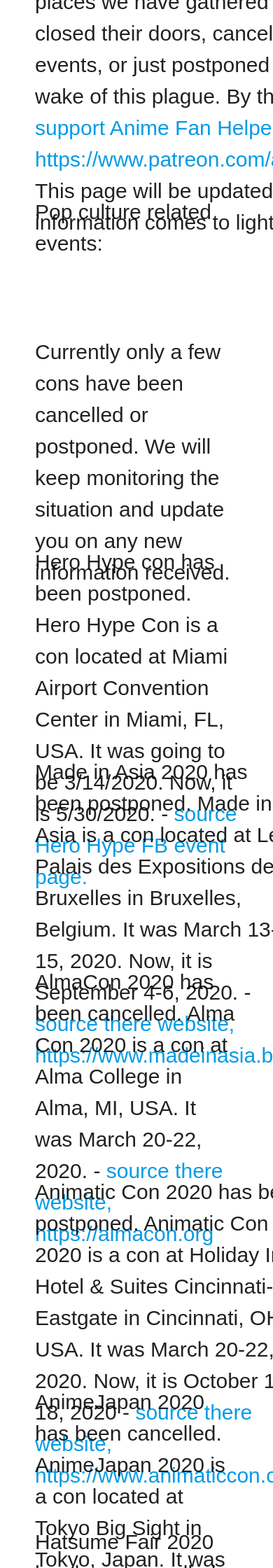
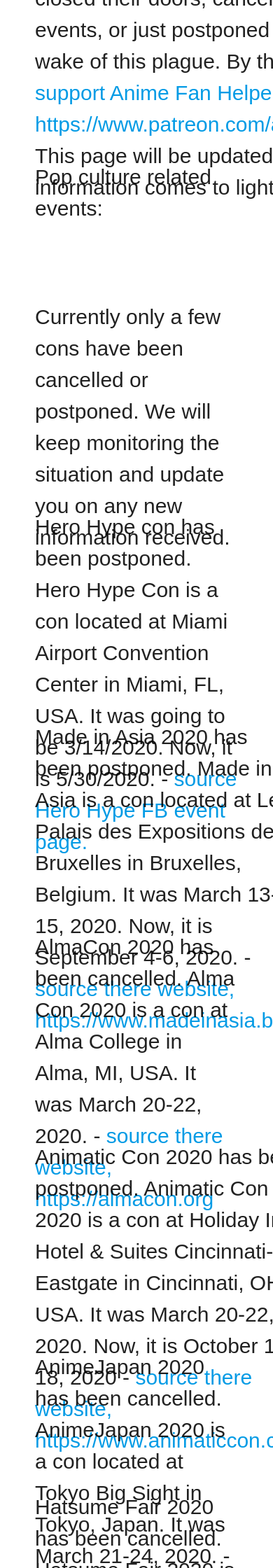
Before and after one commit to Jacobaallen/animehelper, a PHP site: page /News/news-specialreport-coronavirus.html in a window 390 px wide; the page is wider, and only the part inside the window is pictured. Shown: the part 1000-3240 px from the top of that part at 70% size. Run offline with PHP 8.4, Linux system fonts and the light colour scheme.

Commit message:
fixed a bug

```diff
--- a/News/news-specialreport-coronavirus.css
+++ b/News/news-specialreport-coronavirus.css
@@ -114,7 +114,6 @@
   top: 50%;
   padding-left: 100px;
   padding-right: 100px;
-  padding-top: 50px;
   font-size: 20px;
 }
 
@@ -123,7 +122,6 @@
   top: 70%;
   padding-left: 100px;
   padding-right: 100px;
-  padding-top: 50px;
   font-size: 20px;
 }
 
@@ -132,7 +130,6 @@
   top: 80%;
   padding-left: 100px;
   padding-right: 100px;
-  padding-top: 50px;
   font-size: 20px;
 }
 
@@ -141,7 +138,6 @@
   top: 90%;
   padding-left: 100px;
   padding-right: 100px;
-  padding-top: 50px;
   font-size: 20px;
 }
 
@@ -150,7 +146,6 @@
   top: 100%;
   padding-left: 100px;
   padding-right: 100px;
-  padding-top: 50px;
   font-size: 20px;
 }
 
@@ -159,7 +154,6 @@
   top: 110%;
   padding-left: 100px;
   padding-right: 100px;
-  padding-top: 50px;
   font-size: 20px;
 }
 
@@ -168,7 +162,6 @@
   top: 120%;
   padding-left: 100px;
   padding-right: 100px;
-  padding-top: 50px;
   font-size: 20px;
 }
 
@@ -177,7 +170,6 @@
   top: 130%;
   padding-left: 100px;
   padding-right: 100px;
-  padding-top: 50px;
   font-size: 20px;
 }
 
@@ -477,7 +438,6 @@
     position: absolute;
     justify-content: center;
     top: 450px;
-    padding-top: 50px;
     font-size: 30px;
     padding-left: 50px;
     padding-right: 50px;
@@ -486,7 +446,6 @@
   .body-2 {
     position: absolute;
     top: 930px;
-    padding-top: 50px;
     font-size: 30px;
     padding-left: 50px;
     padding-right: 50px;
@@ -495,7 +454,6 @@
   .body-3 {
     position: absolute;
     top: 1000px;
-    padding-top: 50px;
     font-size: 30px;
     padding-left: 50px;
     padding-right: 50px;
@@ -504,7 +462,6 @@
   .body-4 {
     position: absolute;
     top: 1150px;
-    padding-top: 50px;
     font-size: 30px;
     padding-left: 50px;
     padding-right: 50px;
@@ -513,7 +470,6 @@
   .body-5 {
     position: absolute;
     top: 1350px;
-    padding-top: 50px;
     font-size: 30px;
     padding-left: 50px;
     padding-right: 50px;
@@ -522,7 +478,6 @@
   .body-6 {
     position: absolute;
     top: 1550px;
-    padding-top: 50px;
     font-size: 30px;
     padding-left: 50px;
     padding-right: 50px;
@@ -531,7 +486,6 @@
   .body-7 {
     position: absolute;
     top: 1700px;
-    padding-top: 50px;
     font-size: 30px;
     padding-left: 50px;
     padding-right: 50px;
@@ -540,7 +494,6 @@
   .body-8 {
     position: absolute;
     top: 1900px;
-    padding-top: 50px;
     font-size: 30px;
     padding-left: 50px;
     padding-right: 50px;
@@ -843,7 +765,6 @@
     position: absolute;
     justify-content: center;
     top: 450px;
-    padding-top: 50px;
     font-size: 30px;
     padding-left: 50px;
     padding-right: 50px;
@@ -852,7 +773,6 @@
   .body-2 {
     position: absolute;
     top: 1200px;
-    padding-top: 50px;
     font-size: 30px;
     padding-left: 50px;
     padding-right: 50px;
@@ -861,7 +781,6 @@
   .body-3 {
     position: absolute;
     top: 1400px;
-    padding-top: 50px;
     font-size: 30px;
     padding-left: 50px;
     padding-right: 50px;
@@ -870,7 +789,6 @@
   .body-4 {
     position: absolute;
     top: 1700px;
-    padding-top: 50px;
     font-size: 30px;
     padding-left: 50px;
     padding-right: 50px;
@@ -879,7 +797,6 @@
   .body-5 {
     position: absolute;
     top: 2000px;
-    padding-top: 50px;
     font-size: 30px;
     padding-left: 50px;
     padding-right: 50px;
@@ -888,7 +805,6 @@
   .body-6 {
     position: absolute;
     top: 2300px;
-    padding-top: 50px;
     font-size: 30px;
     padding-left: 50px;
     padding-right: 50px;
@@ -897,7 +813,6 @@
   .body-7 {
     position: absolute;
     top: 2600px;
-    padding-top: 50px;
     font-size: 30px;
     padding-left: 50px;
     padding-right: 50px;
@@ -906,7 +821,6 @@
   .body-8 {
     position: absolute;
     top: 2900px;
-    padding-top: 50px;
     font-size: 30px;
     padding-left: 50px;
     padding-right: 50px;
```
Also changed, not shown: other parts of News/news-specialreport-coronavirus.css (+0 -93 lines).
